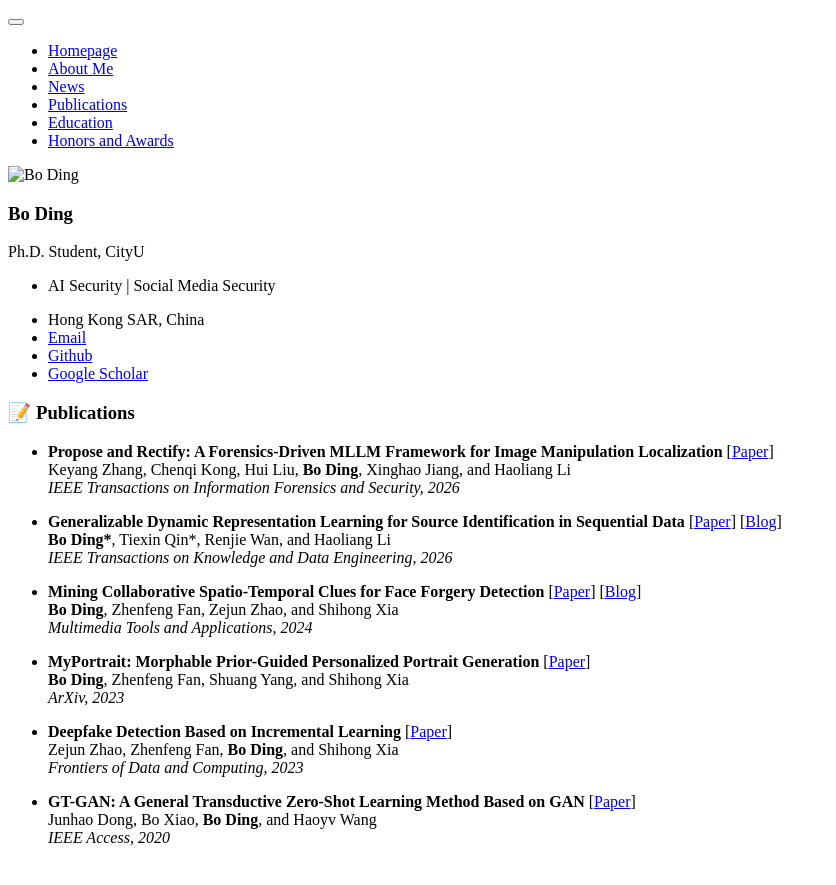
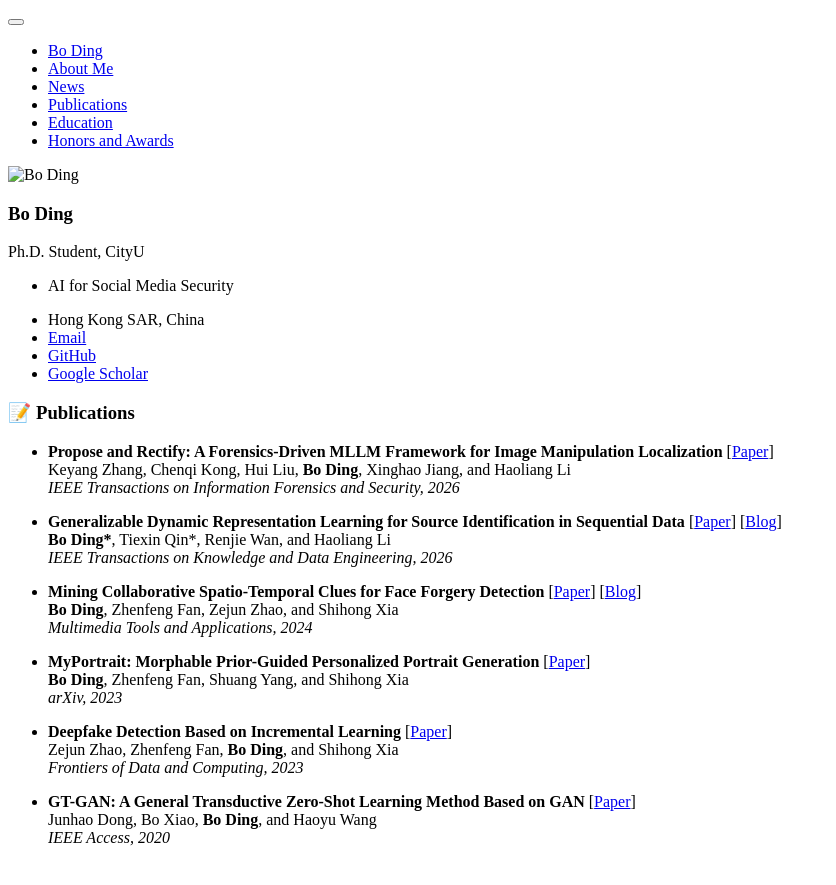
Before and after one commit to BeauDing/BeauDing.github.io, a Jekyll site: the page built from _pages/includes/pub.md, in a window 1280 px wide. Shown: the top 885 px of the page, without its empty margins (0-836 px from the left). Built offline with Jekyll 4.4.1, drawn with Linux system fonts in a browser that asks for light colours; our own code applies the rules of GitHub Pages for plain Markdown files.

Commit message:
Polish homepage metadata and labels

```diff
--- a/_config.yml
+++ b/_config.yml
@@ -7,7 +7,7 @@
 
 # Site Settings
 title                    : "Bo Ding"
-description              : "AI Security | Social Media Security"
+description              : "AI for Social Media Security"
 repository               : "BeauDing/BeauDing.github.io"
 google_scholar_stats_use_cdn : false
 google_scholar_stats_enabled : false
--- a/_includes/author-profile.html
+++ b/_includes/author-profile.html
@@ -65,7 +65,7 @@
         <li><a href="https://bitbucket.org/{{ author.bitbucket }}"><i class="fab fa-fw fa-bitbucket" aria-hidden="true"></i> Bitbucket</a></li>
       {% endif %}
       {% if author.github %}
-        <li><a href="https://github.com/{{ author.github }}"><i class="fab fa-fw fa-github" aria-hidden="true"></i> Github</a></li>
+        <li><a href="https://github.com/{{ author.github }}"><i class="fab fa-fw fa-github" aria-hidden="true"></i> GitHub</a></li>
       {% endif %}
       {% if author.stackoverflow %}
         <li><a href="https://www.stackoverflow.com/users/{{ author.stackoverflow }}"><i class="fab fa-fw fa-stack-overflow" aria-hidden="true"></i> Stackoverflow</a></li>
--- a/_includes/masthead.html
+++ b/_includes/masthead.html
@@ -4,7 +4,7 @@
       <nav id="site-nav" class="greedy-nav">
         <button><div class="navicon"></div></button>
         <ul class="visible-links">
-          <li class="masthead__menu-item masthead__menu-item--lg masthead__menu-home-item"><a href="#about-me">Homepage</a></li>
+          <li class="masthead__menu-item masthead__menu-item--lg masthead__menu-home-item"><a href="#about-me">Bo Ding</a></li>
           {% for link in site.data.navigation.main %}
             <li class="masthead__menu-item"><a href="{{ domain }}{{ link.url }}">{{ link.title }}</a></li>
           {% endfor %}
--- a/_pages/includes/pub.md
+++ b/_pages/includes/pub.md
@@ -14,12 +14,12 @@ Keyang Zhang, Chenqi Kong, Hui Liu, <b>Bo Ding</b>, Xinghao Jiang, and Haoliang
 
 * <b>MyPortrait: Morphable Prior-Guided Personalized Portrait Generation</b> [<a href="https://arxiv.org/abs/2312.02703">Paper</a>] <br>
 <b>Bo Ding</b>, Zhenfeng Fan, Shuang Yang, and Shihong Xia<br>
-<i>ArXiv, 2023</i><br>
+<i>arXiv, 2023</i><br>
 
 * <b>Deepfake Detection Based on Incremental Learning</b> [<a href="http://www.jfdc.cnic.cn/CN/10.11871/jfdc.issn.2096-742X.2023.06.005">Paper</a>] <br>
 Zejun Zhao, Zhenfeng Fan, <b>Bo Ding</b>, and Shihong Xia<br>
 <i>Frontiers of Data and Computing, 2023</i><br>
 
 * <b>GT-GAN: A General Transductive Zero-Shot Learning Method Based on GAN</b> [<a href="https://doi.org/10.1109/ACCESS.2020.3015334">Paper</a>] <br>
-Junhao Dong, Bo Xiao, <b>Bo Ding</b>, and Haoyv Wang<br>
+Junhao Dong, Bo Xiao, <b>Bo Ding</b>, and Haoyu Wang<br>
 <i>IEEE Access, 2020</i><br>
```
